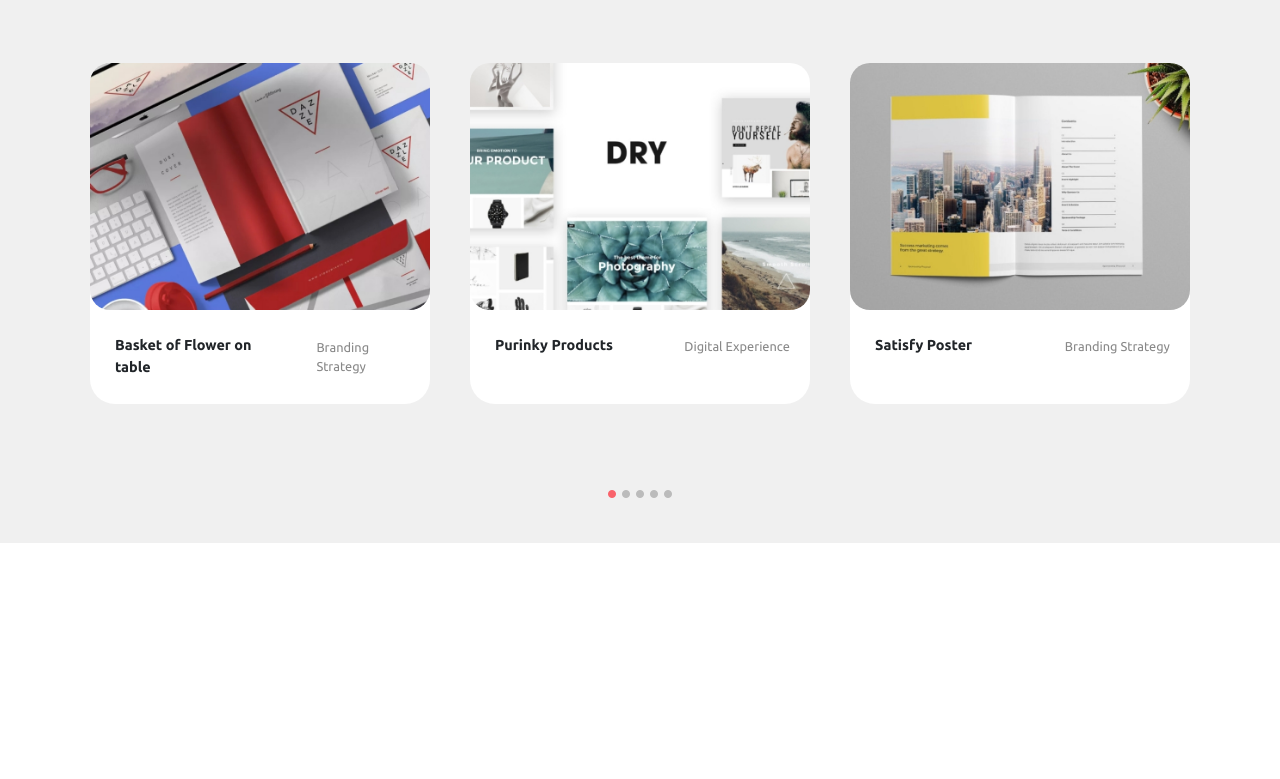
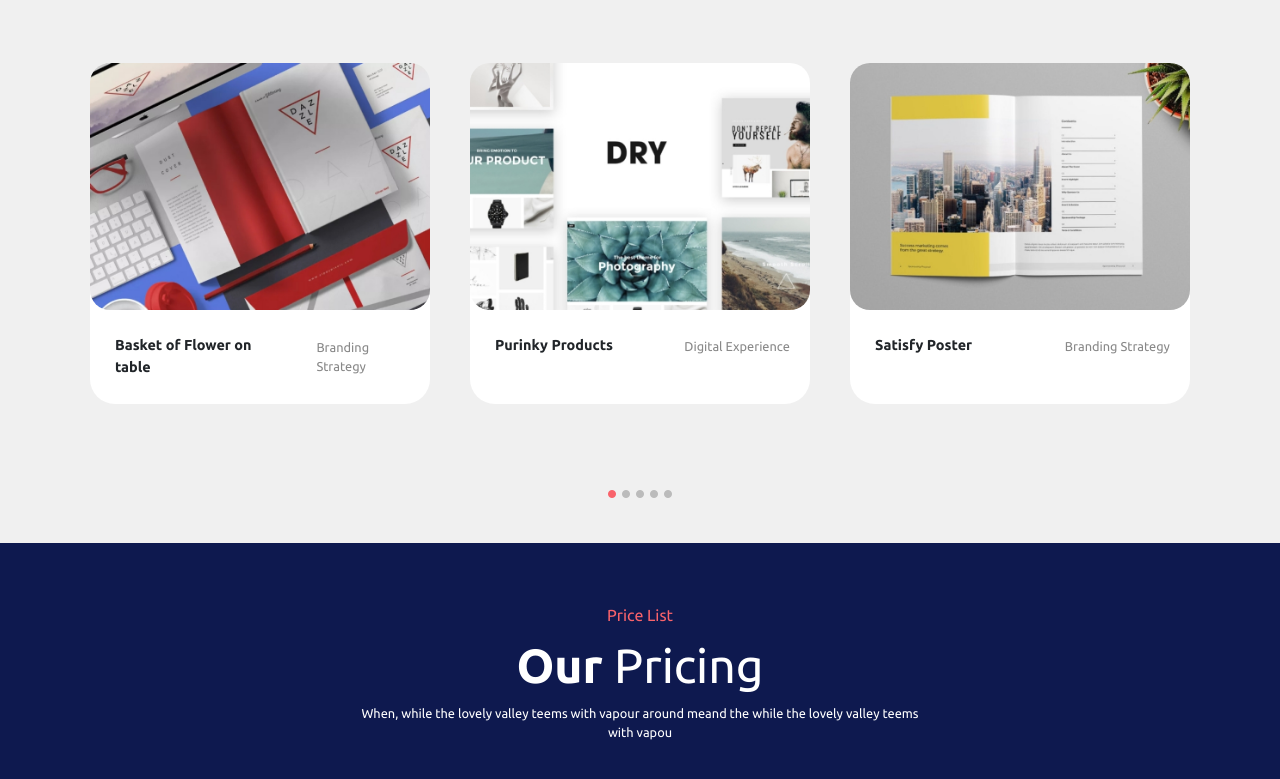
Before and after one commit to saff-it/proj-html-vuejs, a Vue app: page / in a window 1280 px wide. Shown: the part 2579-3358 px from the top of the page. Before the commit the page ends 3122 px from the top, so only its background shows below. Built offline with nearby package versions, Linux system fonts and the light colour scheme.

Commit message:
Main - fourth section set up

```diff
--- a/src/components/siteMain.vue
+++ b/src/components/siteMain.vue
@@ -90,8 +90,19 @@
                     <i class="fa-solid fa-circle"></i>
                 </div>
 
+            </div>
 
+        </section>
+
+        <!-- pricing section  -->
+        <section class="ms_pricing-bg">
+
+            <div class="ms_pricing-txt">
+                <span>Price List</span>
+                <h2> <span class="ms_bolder-txt text-white">Our</span> Pricing </h2>
+                <span class="ms_pricing-span-sizing">When, while the lovely valley teems with vapour around meand the  while the lovely valley teems with vapou</span>
             </div>
+
 
         </section>
 
@@ -167,9 +178,8 @@ export default {
 @import "../styles/mixins.scss";
 
 div.container {
-    display: flex;
-    flex-direction: column;
-    align-items: center;
+    @include displayFlexToColumn;
+
 }
 
 // WHAT WE DO SECTION
@@ -280,7 +290,6 @@ section.ms_carousel-bg {
 
 }
 
-
 .ms_carousel-slider {
     margin: 50px 0 40px 0;
     color: $colorBg2;
@@ -291,7 +300,46 @@ section.ms_carousel-bg {
     }
 }
 
-.ms_carousel-slider i:first-child{
+.ms_carousel-slider i:first-child {
     color: $colorText9;
 }
+
+
+// PRICING SECTION
+
+.ms_pricing-bg{
+    background-color: $colorBg9;
+
+}
+
+.ms_pricing-txt {
+    @include displayFlexToColumn;
+    color: white;
+    padding: 60px 0;
+
+
+    span:first-child {
+        color: $colorText9;
+    }
+
+   .ms_pricing-span-sizing{
+    font-size: 0.8rem;
+    width: 45%;
+    text-align: center;
+
+   }
+
+    h2 {
+        font-size: 3rem;
+        margin: 10px;
+        font-weight: 400;
+
+        span.ms_bolder-txt {
+            font-weight: 900;
+            color: black;
+        }
+    }
+}
+
+
 </style>
--- a/src/styles/mixins.scss
+++ b/src/styles/mixins.scss
@@ -12,3 +12,9 @@
     justify-content: space-between;
     align-items: center;
 }
+
+@mixin displayFlexToColumn{
+    display: flex;
+    flex-direction: column;
+    align-items: center;
+}
```
